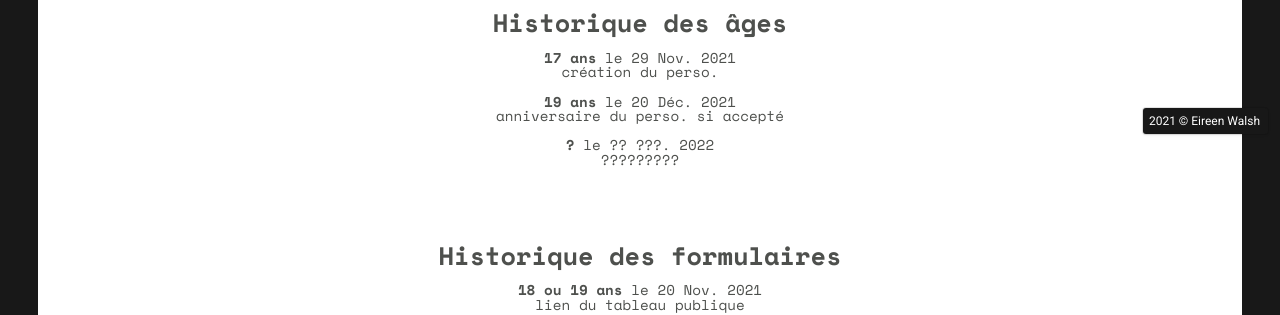
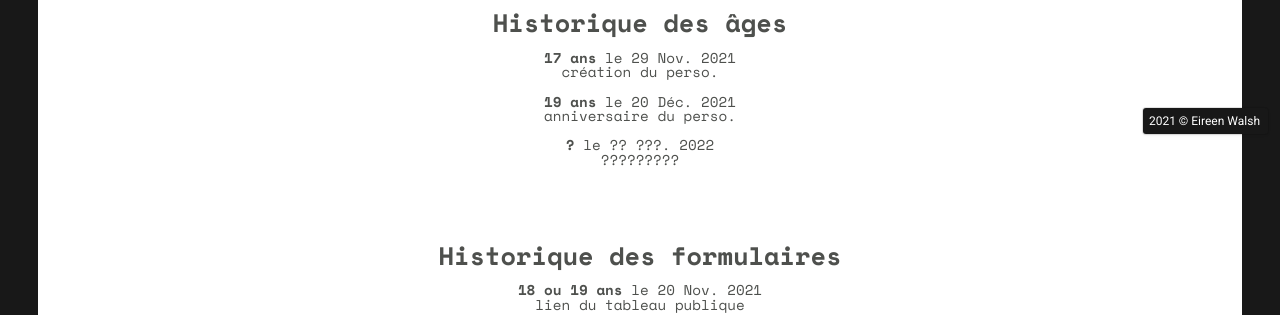
Before and after one commit to ARCHIV3D/sanctuary.01, a Jekyll site: the page built from hrp.age.html, in a window 1280 px wide. Shown: the part 754-1069 px from the top of the page. Built offline with Jekyll 4.4.1, drawn with Linux system fonts in a browser that asks for light colours.

Commit message:
Update hrp.age.html

```diff
--- a/hrp.age.html
+++ b/hrp.age.html
@@ -33,7 +33,7 @@ bodyclass: has-animations
 <section class="pt2 pb2 align--center" id="history">
     <a href="#history" style="text-decoration: none !important; color: #4e504d;"><h3 class="mb1" >Historique des âges</h3></a>
     <p class="small mt1"><b>17 ans</b> le 29 Nov. 2021 <br> création du perso.</p>
-    <p class="small mt1"><b>19 ans</b> le 20 Déc. 2021 <br> anniversaire du perso. si accepté</p>
+    <p class="small mt1"><b>19 ans</b> le 20 Déc. 2021 <br> anniversaire du perso.</p>
     <p class="small mt1"><b>?</b> le ?? ???. 2022 <br> ?????????</p>
 </section>
 
```
